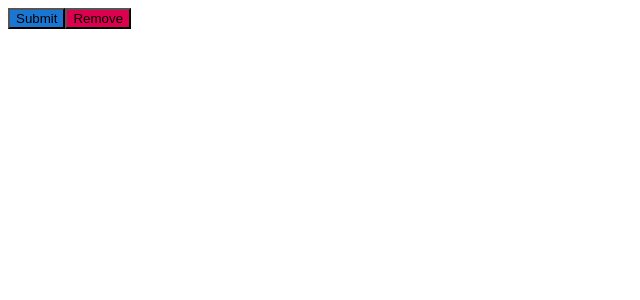
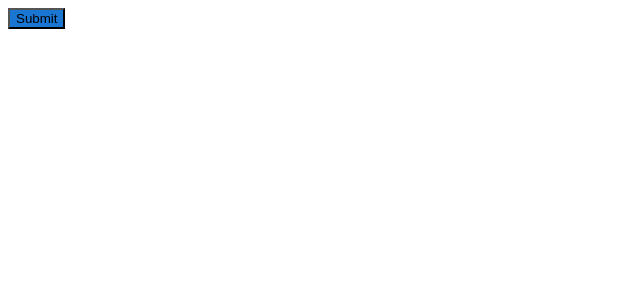
Before and after one commit to rinatsharifullin/Planning-App, a React (Create React App) app: page / in a window 1280 px wide. Shown: the top 300 px of the page, without its empty margins (0-640 px from the left). Built offline with nearby package versions, Linux system fonts and the light colour scheme.

Commit message:
button with props

```diff
--- a/src/App.js
+++ b/src/App.js
@@ -1,12 +1,13 @@
 import React from 'react';
 import Button from './components/Button';
 
-
 function App() {
   return (
-    <>
-    <Button />
-    </>
+    <Button
+    btnText='Submit'
+    type='submit'
+    onClick={() => console.log('button was clicked')} />
+
   );
 }
 
--- a/src/components/Button.js
+++ /dev/null
@@ -1,32 +0,0 @@
-import React from 'react';
-
-const clickSubmitButton = () => {
-    console.log('Submit Button has been clicked');
-}
-
-const clickRemoveButton = () => {
-    console.log('Remove Button has been clicked');
-}
-
-const submit = "Submit";
-const remove = "Remove";
-
-const Button = () =>{
-    return(
-        <label>
-            <button  style={{backgroundColor: submit === "Submit" ? "#1976d2" : "#dc004e"}}
-                type="submit"
-                onClick={clickSubmitButton}>
-                {submit}
-            </button>
-            <button   style={{backgroundColor: remove === "Submit" ? "#1976d2" : "#dc004e"}}
-                type="button"
-                onClick={clickRemoveButton}>
-                {remove}
-            </button>
-        </label>
-    );
-}
-
-
-export default Button;
--- /dev/null
+++ b/src/components/Button.jsx
@@ -0,0 +1,13 @@
+import React from 'react';
+
+const Button = ( {btnText, type, onClick} ) =>{
+  return(
+    <button style={{backgroundColor: btnText === "Submit" ? "#1976d2" : "#dc004e"}}
+      type={type}
+      onClick={onClick}>
+      {btnText}
+    </button>
+  );
+}
+
+export default Button;
```
